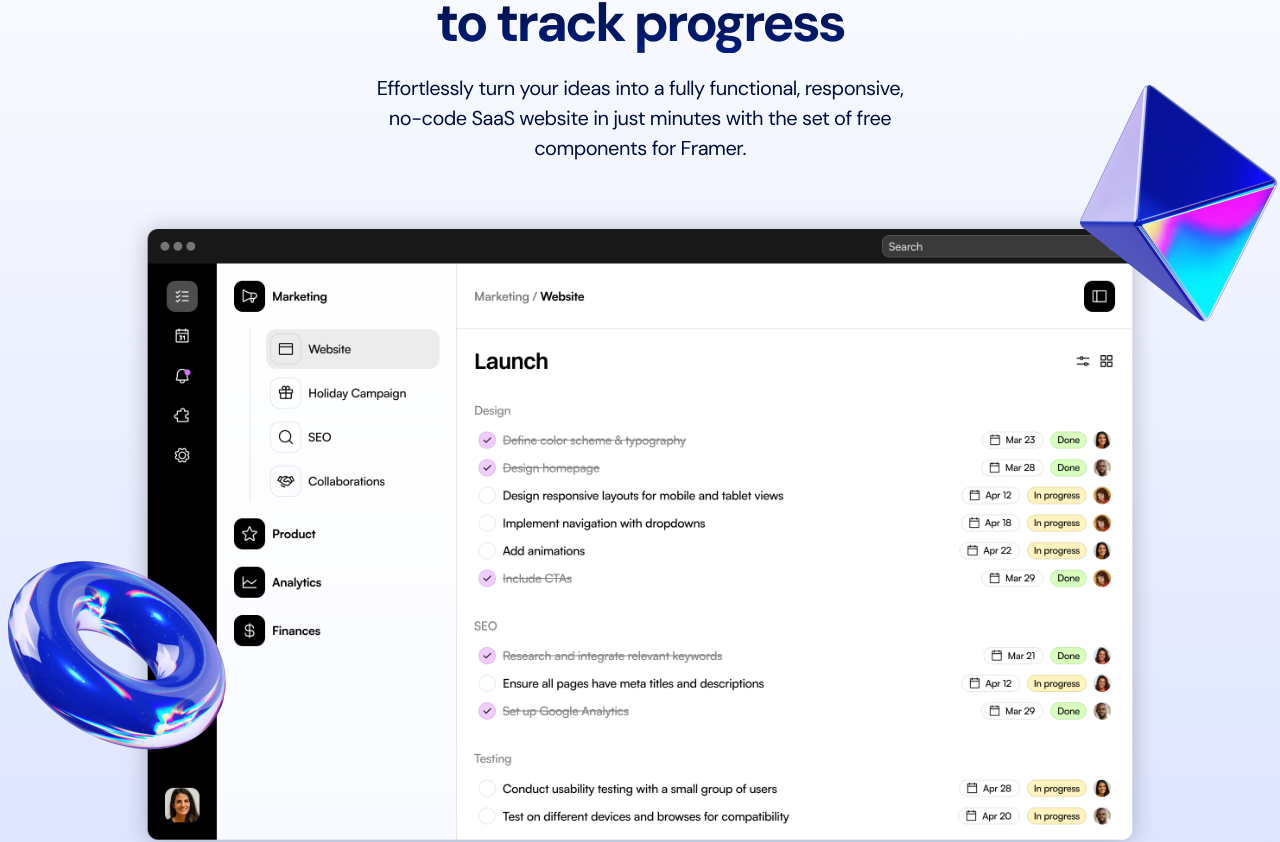
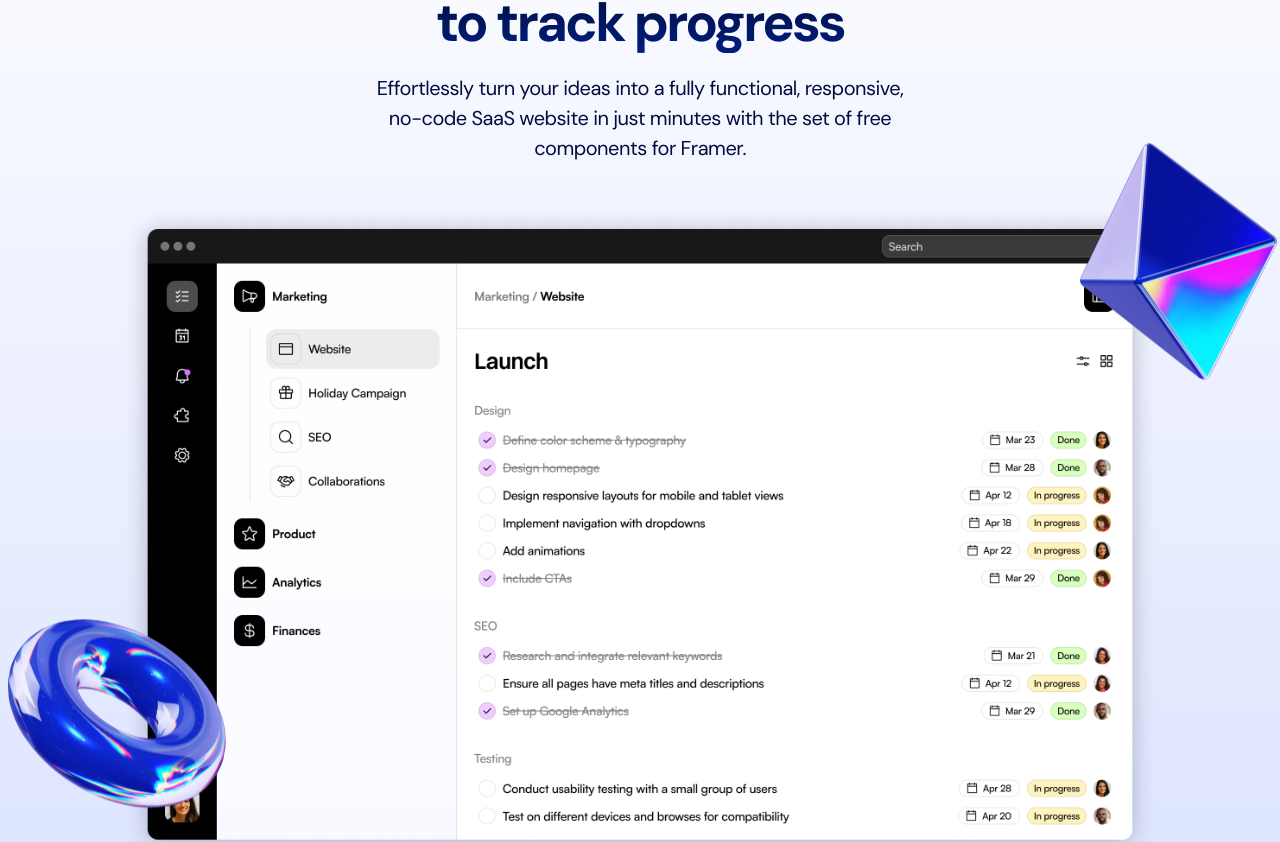
Before and after one commit to Oms-343/-app-landing-page, a Next.js app: page / in a window 1280 px wide. Shown: the part 1173-2015 px from the top of the page. Built offline with nearby package versions, Linux system fonts and the light colour scheme.

Commit message:
ProductInfo section animation complete

```diff
--- a/src/sections/ProductInfo.tsx
+++ b/src/sections/ProductInfo.tsx
@@ -1,4 +1,8 @@
+"use client";
+
 import Image from "next/image";
+import { motion, useScroll, useTransform } from "framer-motion";
+
 import ProductImage from "@/public/product-image.png";
 import pyramidImage from "@/public/pyramid.png";
 import tubeImage from "@/public/tube.png";
@@ -7,10 +11,23 @@
 import Lock from "@/public/lock.svg";
 import Goal from "@/public/goal.svg";
 import Bell from "@/public/bell.svg";
+import { useRef } from "react";
 
 export default function ProductInfo() {
+  const sectionRef = useRef(null);
+
+  const { scrollYProgress } = useScroll({
+    target: sectionRef,
+    offset: ["start end", "end start"],
+  });
+
+  const translateY = useTransform(scrollYProgress, [0, 1], [-150, 150]);
+
   return (
-    <section className="py-24 bg-gradient-to-b from-[#FFFFFF] to-[#D2DCFF] overflow-x-clip">
+    <section
+      ref={sectionRef}
+      className="py-24 bg-gradient-to-b from-[#FFFFFF] to-[#D2DCFF] overflow-x-clip"
+    >
       <div className="container">
         <div className="section-heading-container">
           <div className="w-fit mx-auto">
@@ -28,19 +45,25 @@
 
         <div className="relative">
           <Image src={ProductImage} alt="product-image" className="mt-10" />
-          <Image
-            src={pyramidImage}
+          <motion.img
+            src={pyramidImage.src}
             alt="pyramid-image"
             height={262}
             width={262}
             className="hidden md:block absolute -right-36 -top-32"
+            style={{
+              translateY,
+            }}
           />
-          <Image
-            src={tubeImage}
+          <motion.img
+            src={tubeImage.src}
             alt="tube-image"
             height={248}
             width={248}
             className="hidden md:block absolute bottom-24 -left-32"
+            style={{
+              translateY,
+            }}
           />
         </div>
 
```
